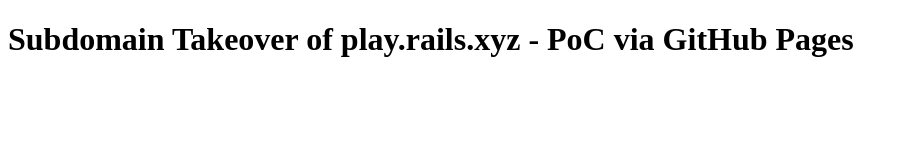
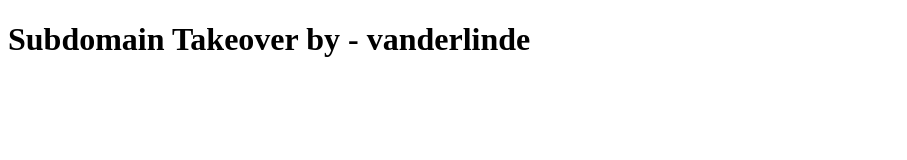
Before and after one commit to ariefly/ariefly, a plain HTML site: page index.html in a window 1280 px wide. Shown: the whole page, without its empty margins (0-907 px from the left). Drawn offline with Linux system fonts and the light colour scheme.

Commit message:
Update header text for subdomain takeover PoC

```diff
--- a/index.html
+++ b/index.html
@@ -1,4 +1,4 @@
 <!DOCTYPE html>
 <html><head><title>Takeover PoC</title></head>
-<body><h1>Subdomain Takeover of play.rails.xyz - PoC via GitHub Pages</h1></body>
+<body><h1>Subdomain Takeover by - vanderlinde</h1></body>
 </html>
```
